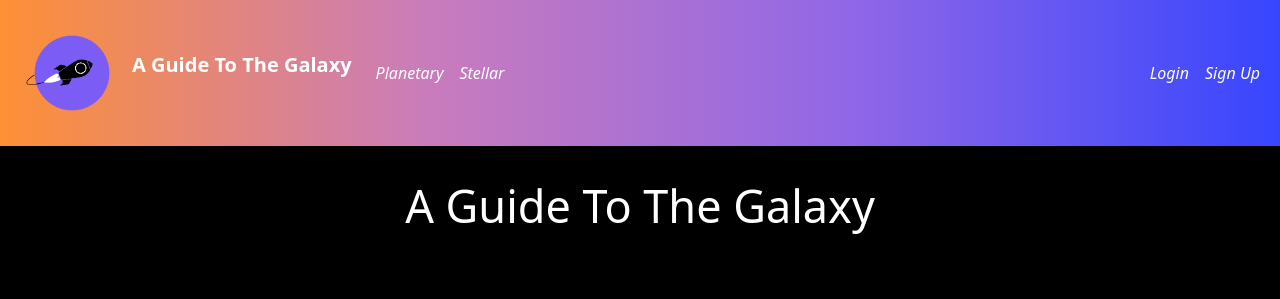
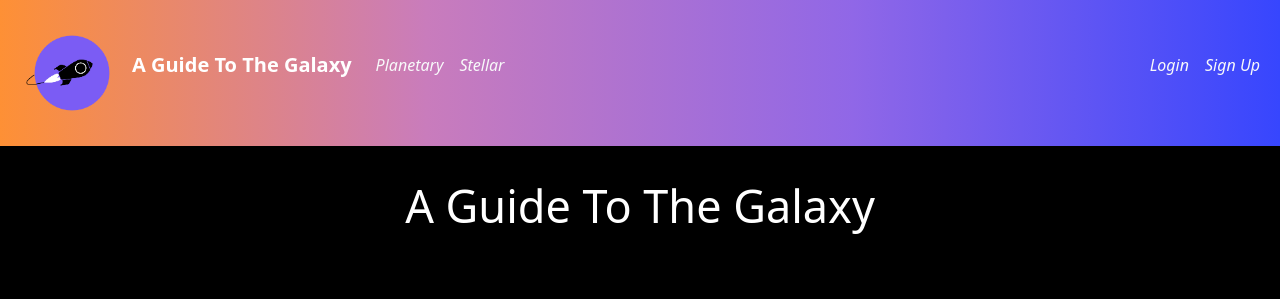
Before and after one commit to madisonDavis7/A-Guide-To-The-Galaxy, a Django app: page / in a window 1280 px wide. Shown: the top 299 px of the page. Run offline with Django 5.2, Linux system fonts and the light colour scheme.

Commit message:
use all bootstrap classes for the nav links

```diff
--- a/templates/base.html
+++ b/templates/base.html
@@ -26,8 +26,9 @@
         </button>
         <div class="collapse navbar-collapse" id="navbarSupportedContent">
           <ul class="navbar-nav me-auto mb-2 mb-lg-0">
-            <li><a  href="{% url 'planetary' %}" class="nav-link px-2 link-dark" ><i class="white">Planetary</i></a></li>
-            <li><a  href="{% url 'stellar' %}"class="nav-link px-2 link-dark"><i class="white">Stellar</i></a></li>
+            {% comment %} using a <p> element helps format the margin and padding correctly {% endcomment %}
+            <li><a href="{% url 'planetary' %}" class="nav-link px-2 link-light fst-italic" ><p>Planetary</p></a></li>
+            <li><a href="{% url 'stellar' %}"class="nav-link px-2 link-light fst-italic"><p>Stellar</p></a></li>
           </ul>
           {% if user.is_authenticated %}
           <div class="mr-auto">
@@ -52,8 +53,9 @@
           </div>
           {% else %}
           <ul class="navbar-nav">
-            <li><a href="{% url 'account_login' %}" class="nav-link px-2 link-dark"><i class="white">Login</i></a></li>
-            <li><a href="{% url 'account_signup' %}" class="nav-link px-2 link-dark"><i class="white">Sign Up</i></a></li>
+            {% comment %} using the bootstrap classes for light links and italics {% endcomment %}
+            <li><a href="{% url 'account_login' %}" class="nav-link px-2 link-light fst-italic"><p>Login</p></a></li>
+            <li><a href="{% url 'account_signup' %}" class="nav-link px-2 link-light fst-italic"><p>Sign Up</p></a></li>
           </ul>
           {% endif %}
         </div>
```
